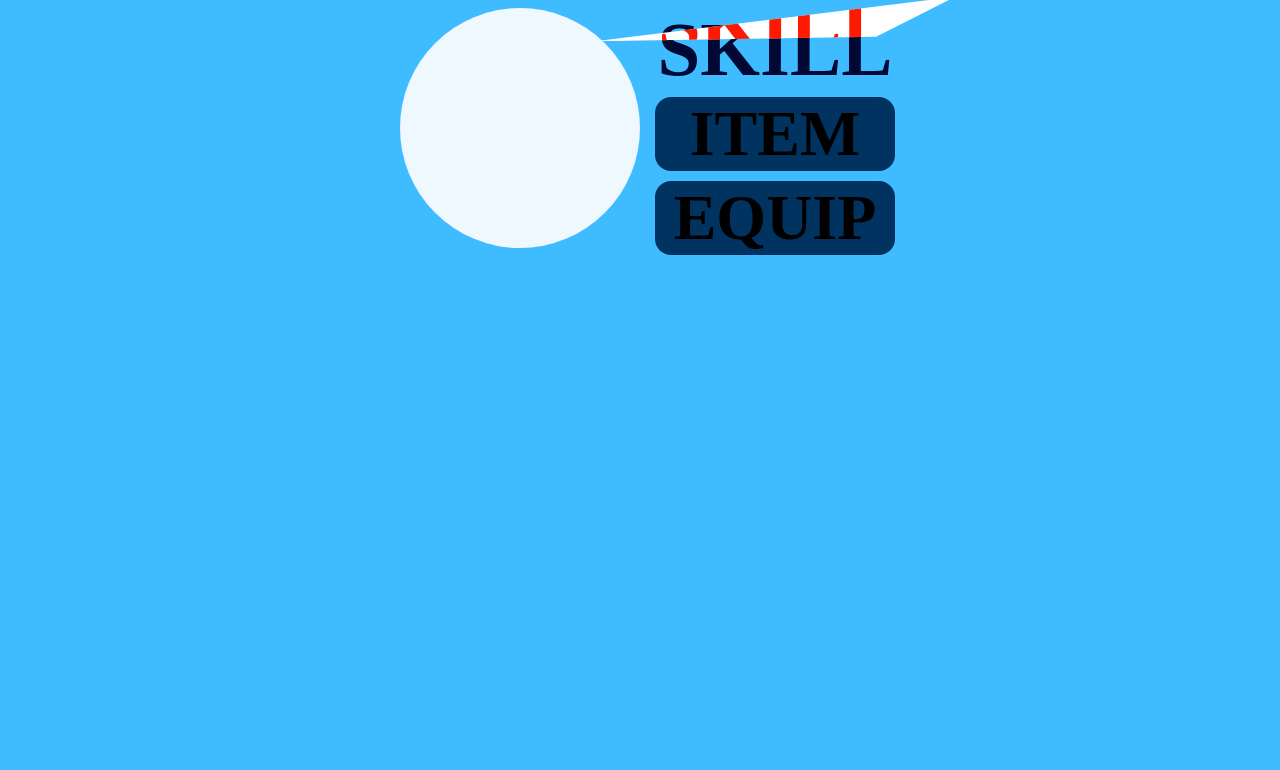
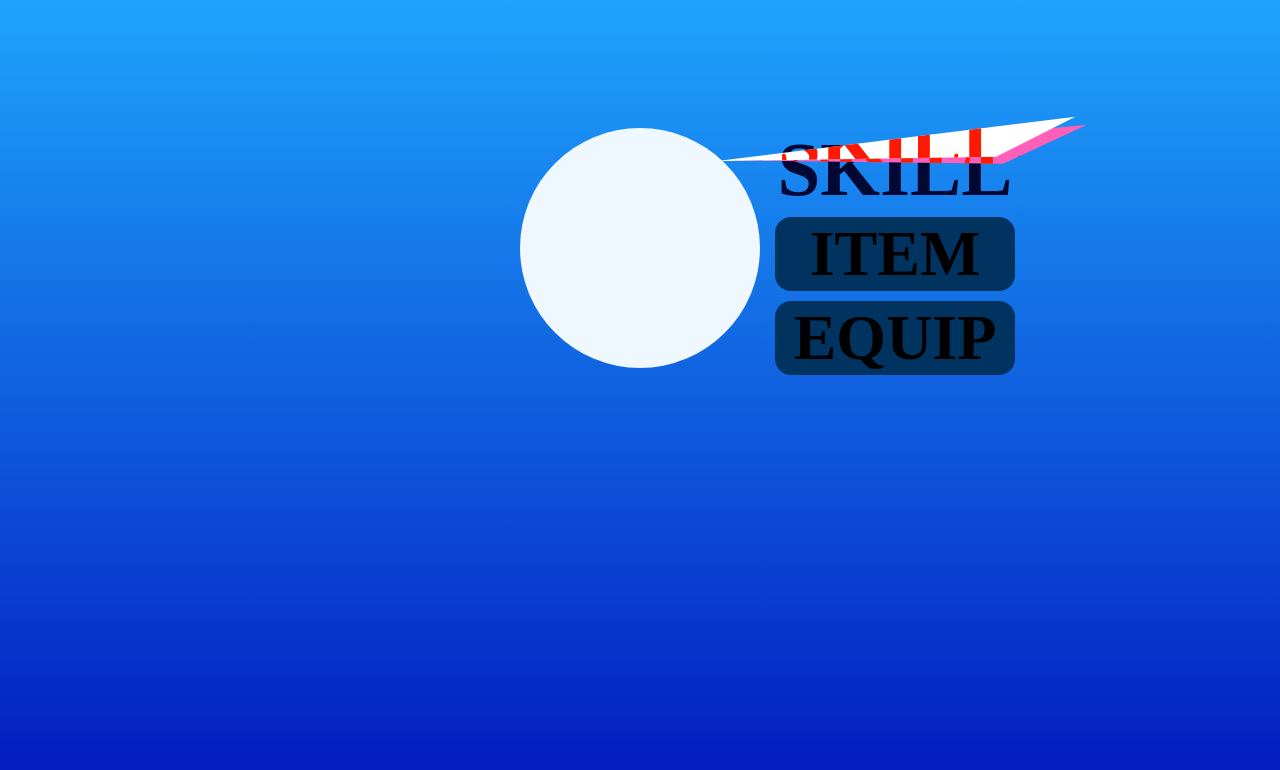
Before and after one commit to Afondpieceofcake/persona3menu, a plain HTML site: page index.html in a window 1280 px wide. Drawn offline with Linux system fonts and the light colour scheme; a web font is replaced by a local one.

Commit message:
Repositioned the main menu in the middle and added triangle silhouette on the left of the page

```diff
--- a/scripts.js
+++ b/scripts.js
@@ -33,28 +33,3 @@ function itemSelect(element) {
 }
 
 itemSelect();
-
-const selected = document.querySelector(".selected");
-
-async function animateSelection() {
-  //Enlargen title with selected.animate
-  selected.animate([{ transform: "scale(1)" }, { transform: "scale(1.2)" }], {
-    duration: 400,
-    easing: "ease-out",
-    fill: "forwards",
-  });
-
-  //reveal white polygon
-  ([
-    { opacity: 0, transform: "scale(0.7)" },
-    { opacity: 1, transform: "scale(1)" },
-  ],
-    {
-      duration: 350,
-      easing: "ease-out",
-      fill: "forwards",
-      pseudoElement: "::before",
-    }.finished);
-}
-
-animateSelection();
--- a/styles.css
+++ b/styles.css
@@ -6,15 +6,24 @@
   font-display: swap;
 }
 
+body {
+  background: linear-gradient(180deg, #1ea4fd, #0218bf);
+  background-attachment: fixed;
+  background-repeat: no-repeat;
+  background-position: fixed;
+  display: flex;
+  justify-content: center;
+  align-items: center;
+}
+
 .main-menu {
-  position: relative;
+  position: absolute;
   width: 15rem;
   height: 15rem;
   background-color: aliceblue;
   border-radius: 150px;
-  top: 50%;
-  left: calc(50% - 15rem);
   display: flex;
+  transform: translateY(100%);
 }
 
 .item-holder {
@@ -68,4 +77,62 @@
   transform-origin: center;
 }
 
+.selected::after {
+  content: attr(data-text);
+  position: absolute;
+  color: #ff1900;
+  background: #ff5fb9;
+  z-index: 1;
+  display: flex;
+  justify-content: center;
+  top: -27%;
+  left: -50%;
+  width: 500px;
+
+  clip-path: polygon(20% 66%, 66% 70%, 80% 26%);
+  z-index: 1;
+  transition:
+    transform 0.4s ease-out,
+    opacity 0.4s ease-out;
+  transform-origin: center;
+}
+
+.selected.active {
+  color: rgb(0, 8, 51);
+  background: transparent;
+  transform: scale(1.2);
+}
+
+.selected.active::before {
+  content: attr(data-text);
+  position: absolute;
+  color: #ff1900;
+  background: rgb(255, 255, 255);
+  z-index: 1;
+  display: flex;
+  justify-content: center;
+  top: -30%;
+  left: -12.4%;
+  width: 300px;
+
+  clip-path: polygon(0% 70%, 78% 65%, 100% 20%);
+  z-index: 2;
+}
+
+.selected.active::after {
+  content: attr(data-text);
+  position: absolute;
+  color: #ff1900;
+  background: #ff5fb9;
+  z-index: 1;
+  display: flex;
+  justify-content: center;
+  top: -27%;
+  left: -50%;
+  width: 500px;
+
+  clip-path: polygon(20% 66%, 66% 70%, 80% 26%);
+  z-index: 1;
+}
+
 /* make 3 different ones, and loop their usage */
```
